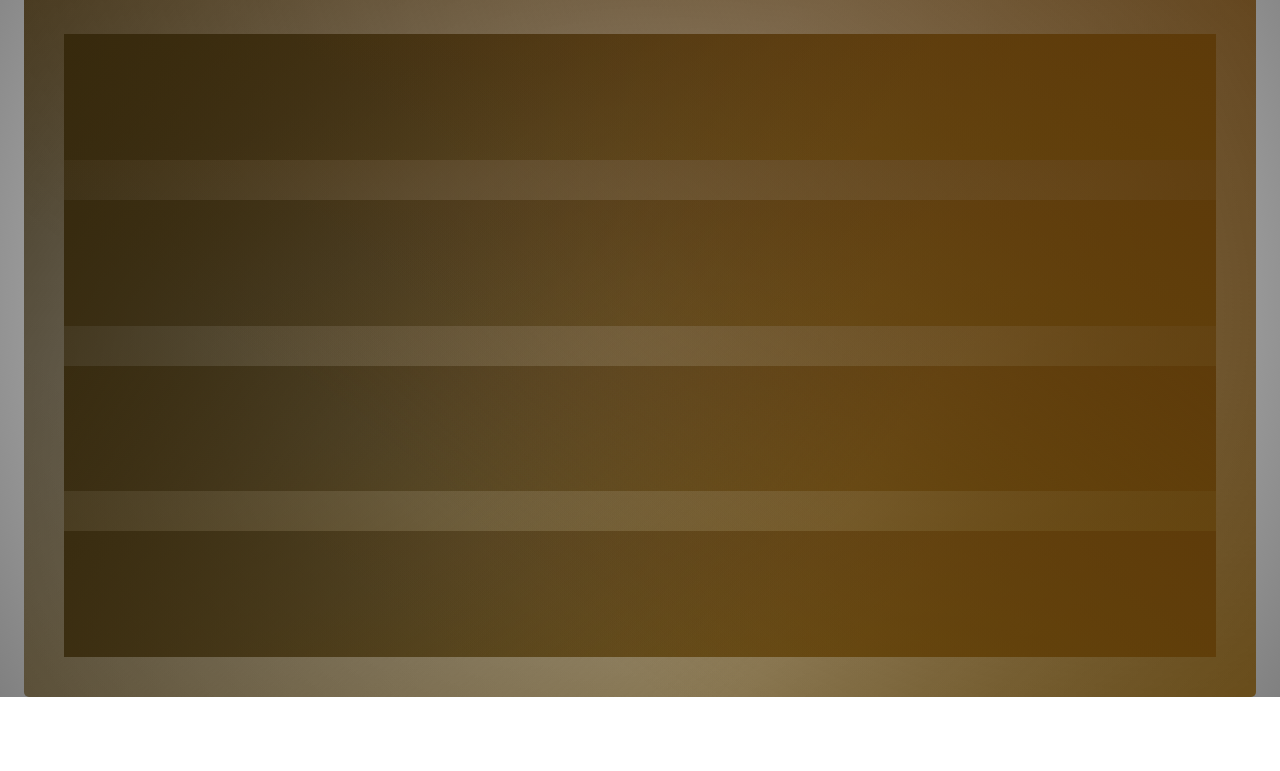
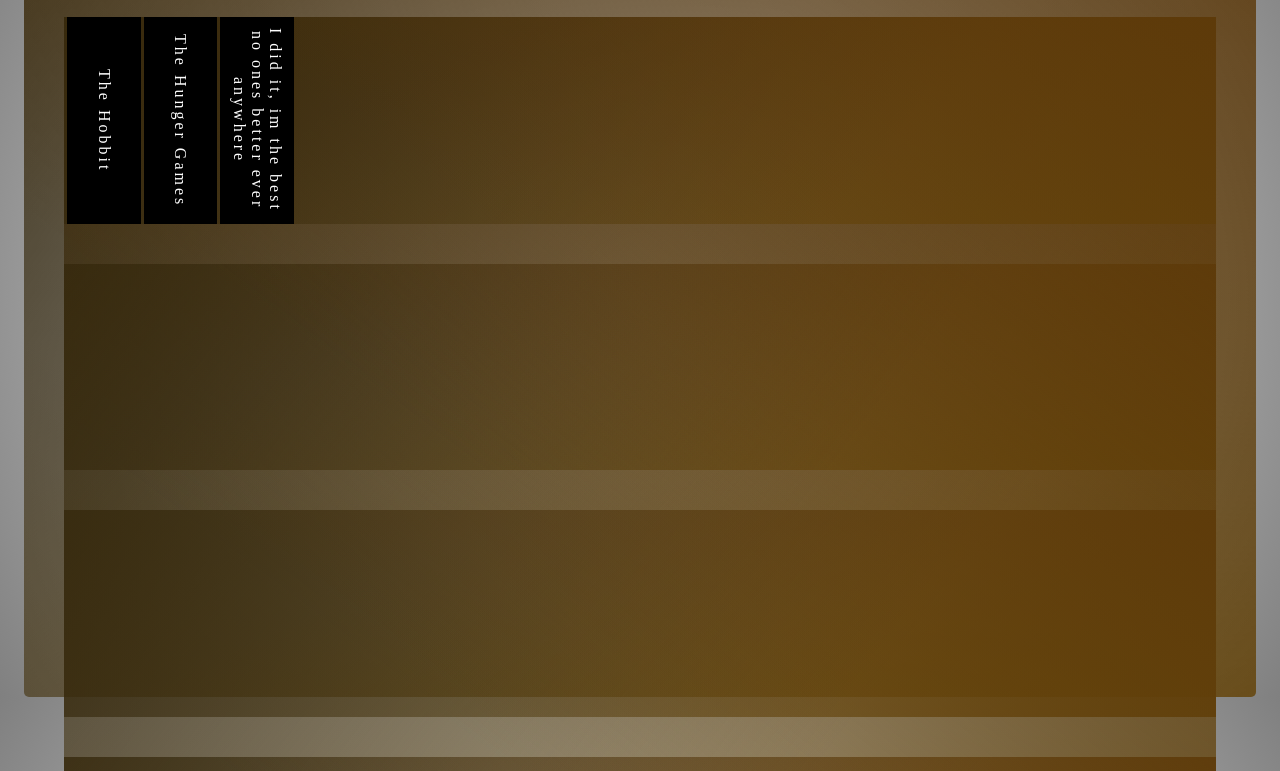
Before and after one commit to big-tink/library, a plain HTML site: page index.html in a window 1280 px wide. Shown: the part 103-874 px from the top of the page. Before the commit the page ends 800 px from the top, so only its background shows below. Drawn offline with Linux system fonts and the light colour scheme.

Commit message:
Make function to loop array and display books

```diff
--- a/myscripts.js
+++ b/myscripts.js
@@ -1,4 +1,8 @@
-const myLibrary = []
+const myLibrary = [
+    {title: 'The Hobbit'},
+    {title: 'The Hunger Games'},
+    {title: 'I did it, im the best no ones better ever anywhere'}
+]
 
 function Book() {
 
@@ -7,3 +11,20 @@ function Book() {
 function addBookToLibrary() {
 
 }
+
+function displayBooks(library) {
+
+    library.forEach(function(books) {
+        let bookTitle = books.title
+        const row = document.querySelector('.row1')
+        const book = document.createElement('div')
+
+        book.setAttribute('class', `book`)
+        book.style.backgroundColor = 'rgb(0, 0, 0)'
+        book.textContent = bookTitle;
+
+        row.appendChild(book)
+    })
+}
+
+displayBooks(myLibrary);
--- a/style.css
+++ b/style.css
@@ -48,5 +48,18 @@ h1 {
                       linear-gradient(127deg, rgba(53, 40, 12, 0.8), rgba(75, 50, 3, 0) 70.71%),
                       linear-gradient(336deg, rgba(105, 75, 11, 0.8), rgba(53, 40, 6, 0) 70.71%);
     display: grid;
-    grid-auto-flow: column;
+    grid-template-columns: repeat(15, 1fr);
+    gap: 3px;
+    padding: 0 3px;
+    height: 206.59px;
 }
+
+.book {
+    display: flex;
+    color: white;
+    writing-mode: vertical-rl;
+    text-align: center;
+    justify-content: center;
+    align-items: center;
+    letter-spacing: 3px;
+}
```
